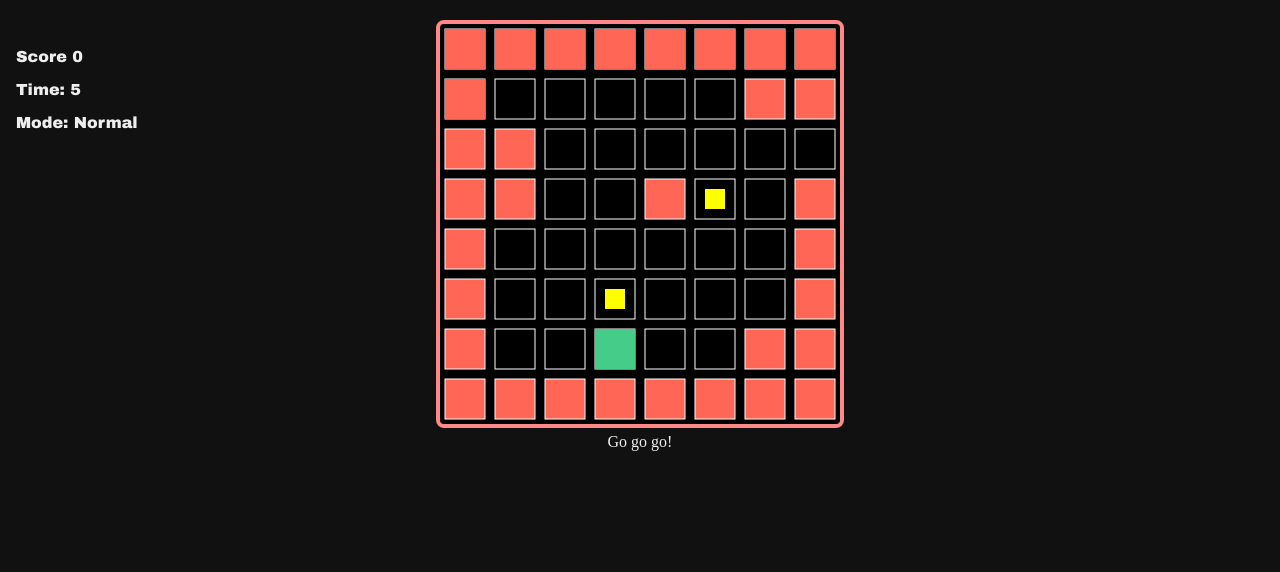
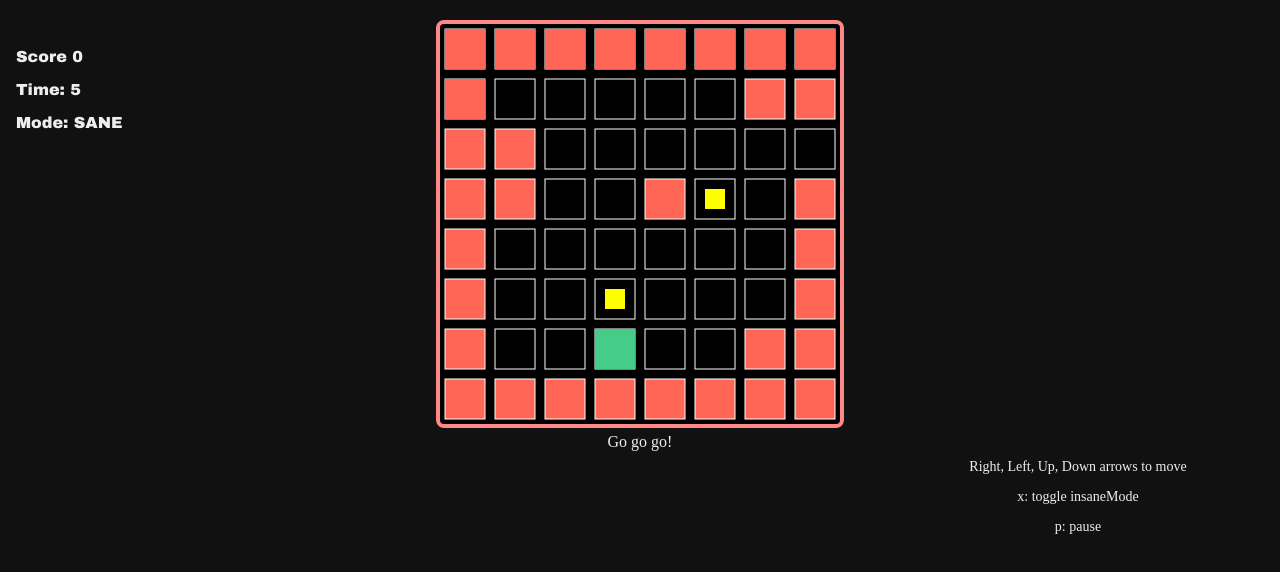
Before and after one commit to RobertPuls/galvanize-game-template, a plain HTML site: page index.html in a window 1280 px wide. Drawn offline with nearby package versions, Linux system fonts and the light colour scheme.

Commit message:
Fixed coin reset issue, and updated some texts

```diff
--- a/index.html
+++ b/index.html
@@ -36,8 +36,16 @@
     <p id="time-txt">Time: </p>
     <p id="status-txt">Mode: </p>
   </div>
+
   <canvas id="canvas"></canvas>
+
   <div id="console"></div>
+
+  <div class = "help">
+    <p>Right, Left, Up, Down arrows to move</p>
+    <p>x: toggle insaneMode</p>
+    <p>p: pause</p>
+  </div>
 
 </body>
 
--- a/js/game.js
+++ b/js/game.js
@@ -9,7 +9,7 @@ window.onload = function() {
   var targetY = 0;
   var clearEffectCounter = 0;
   var insaneMode = false;
-  var statusMode = "normal";
+  var statusMode = "SANE";
   var timer = undefined;
   var timeToResetMessage = 0;
   var isChangeLevel = false;
@@ -116,13 +116,13 @@ window.onload = function() {
   function updateInsanelMode() {
 
     if (insaneMode) {
-      statusMode = "Insane";
+      statusMode = "INSANE";
       clearEffectCounter += 5;
       if (clearEffectCounter > canvas.width) {
         clearEffectCounter = 0;
       }
     } else {
-      statusMode = "Normal";
+      statusMode = "SANE";
       clearEffectCounter = canvas.width;
     }
 
@@ -163,18 +163,16 @@ window.onload = function() {
 
       if (checkGridVal(3)) { // step on the target gridEntity,
         // then you can move on to the next level
-
         consoleMessage = "You win!"
         gotoNextLevel();
         timeToResetMessage = 100;
         sound.playWin();
         reset();
 
-
       } else
-      if (checkGridVal(4)) {
-        global.score++;
-        levelManager.updateMapIndex(hero.row, hero.col, 0);
+      if (checkGridVal(4) && utility.getCoin(hero.row, hero.col).isActive) {
+        global.score ++;
+        //levelManager.updateMapIndex(hero.row, hero.col, 0);
         utility.getCoin(hero.row, hero.col).isActive = false;
         consoleMessage = "Got a coin!"
         sound.playCollectCoin();
@@ -233,7 +231,7 @@ window.onload = function() {
     anim.fadeIn(utility.getElement("canvas"));
     canvas.context.clearRect(0, 0, canvas.width, canvas.height);
     levelManager.currentLevelIndex++;
-    levelManager.currentLevelIndex %= stages.length; // clearn expression to repeat levels once you exceed the final stage
+    levelManager.currentLevelIndex %= stages.length; // clear expression to repeat levels once you exceed the final stage
     levelManager.buildStage(stages[levelManager.currentLevelIndex]);
 
   }
--- a/styles/style.css
+++ b/styles/style.css
@@ -66,6 +66,22 @@ canvas {
   border-radius: 8px;
 }
 
+.help {
+  color: #EEEEEE;
+  background-color: #111111;
+  margin: -15px auto;
+  text-align: center;
+  float: right;
+  width: 400px;
+  height: 100px;
+  border-style: solid;
+  border-width: 2px;
+  border-radius: 8px;
+  border-color: #111111;
+  font-size: 14px;
+  margin-left: 4px;
+}
+
 div {}
 
 .grid {}
```
